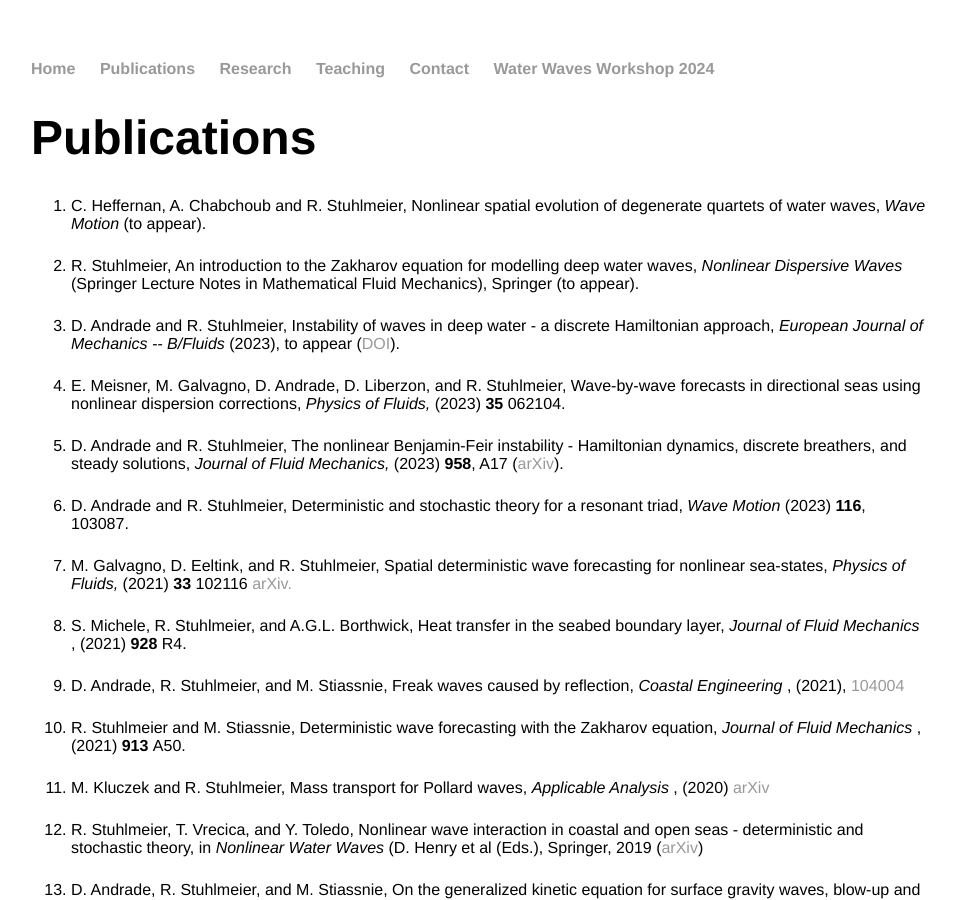
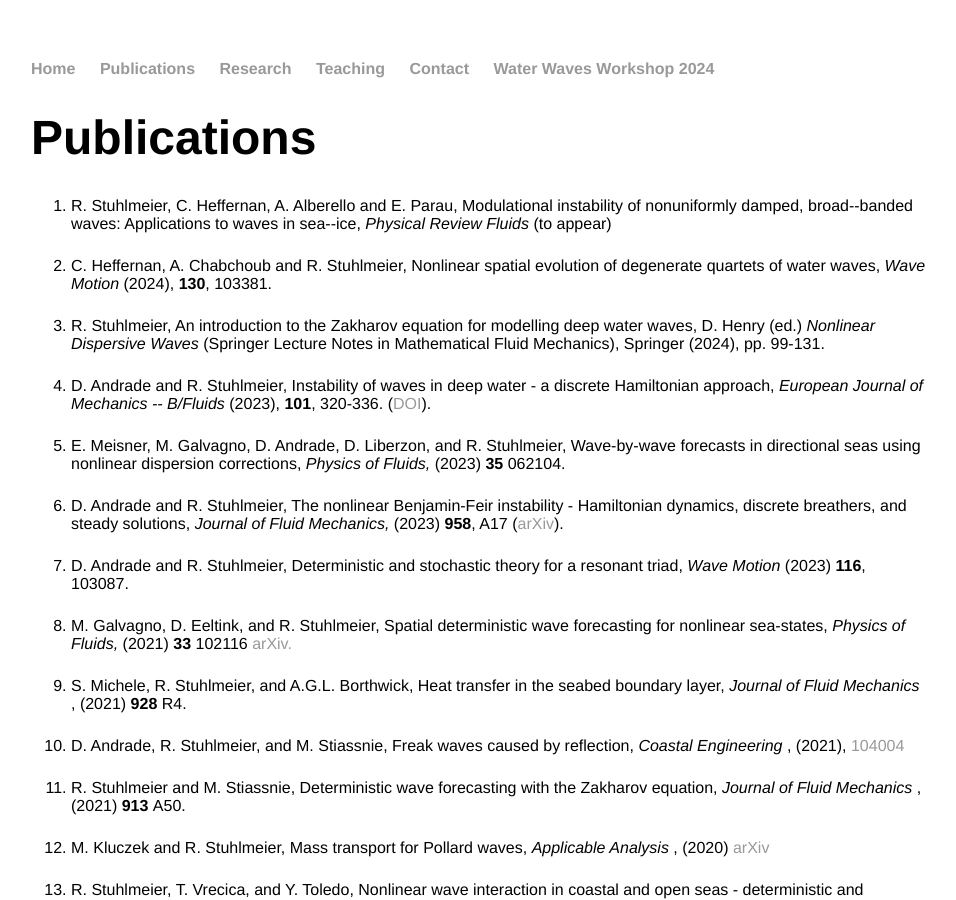
Before and after one commit to rstuhlmeier/rstuhlmeier.github.io, a Jekyll site: the page built from publications/index.html, in a window 1280 px wide and 900 px high. Shown: the whole window, without its empty margins (161-1117 px from the left). Built offline with Jekyll 4.4.1, drawn with Linux system fonts in a browser that asks for light colours.

Commit message:
Update index.html

```diff
--- a/publications/index.html
+++ b/publications/index.html
@@ -6,11 +6,13 @@ title: Raphael Stuhlmeier - Publications
 
 <h1>Publications</h1>
 <ol>
-  <li>C. Heffernan, A. Chabchoub and R. Stuhlmeier, Nonlinear spatial evolution of degenerate quartets of water waves, <em>Wave Motion</em> (to appear). </li>
+  <li>R. Stuhlmeier, C. Heffernan, A. Alberello and E. Parau, Modulational instability of nonuniformly damped, broad--banded waves: Applications to waves in sea--ice, <em>Physical Review Fluids</em> (to appear) </li>
   <p>
-  <li> R. Stuhlmeier, An introduction to the Zakharov equation for modelling deep water waves, <em>Nonlinear Dispersive Waves</em> (Springer Lecture Notes in Mathematical Fluid Mechanics), Springer (to appear). </li>
+  <li>C. Heffernan, A. Chabchoub and R. Stuhlmeier, Nonlinear spatial evolution of degenerate quartets of water waves, <em>Wave Motion</em> (2024), <b>130</b>, 103381. </li>
   <p>
-  <li> D. Andrade and R. Stuhlmeier, Instability of waves in deep water - a discrete Hamiltonian approach, <em>European Journal of Mechanics -- B/Fluids</em> (2023), to appear (<a href="https://doi.org/10.1016/j.euromechflu.2023.06.008">DOI</a>). </li>
+  <li> R. Stuhlmeier, An introduction to the Zakharov equation for modelling deep water waves, D. Henry (ed.) <em>Nonlinear Dispersive Waves</em> (Springer Lecture Notes in Mathematical Fluid Mechanics), Springer (2024), pp. 99-131. </li>
+  <p>
+  <li> D. Andrade and R. Stuhlmeier, Instability of waves in deep water - a discrete Hamiltonian approach, <em>European Journal of Mechanics -- B/Fluids</em> (2023), <b>101</b>, 320-336. (<a href="https://doi.org/10.1016/j.euromechflu.2023.06.008">DOI</a>). </li>
   <p>
   <li> E. Meisner, M. Galvagno, D. Andrade, D. Liberzon, and R. Stuhlmeier, Wave-by-wave forecasts in directional seas using nonlinear dispersion corrections, <em>Physics of Fluids,</em> (2023) <b>35</b> 062104.</li>
   <p>
```
